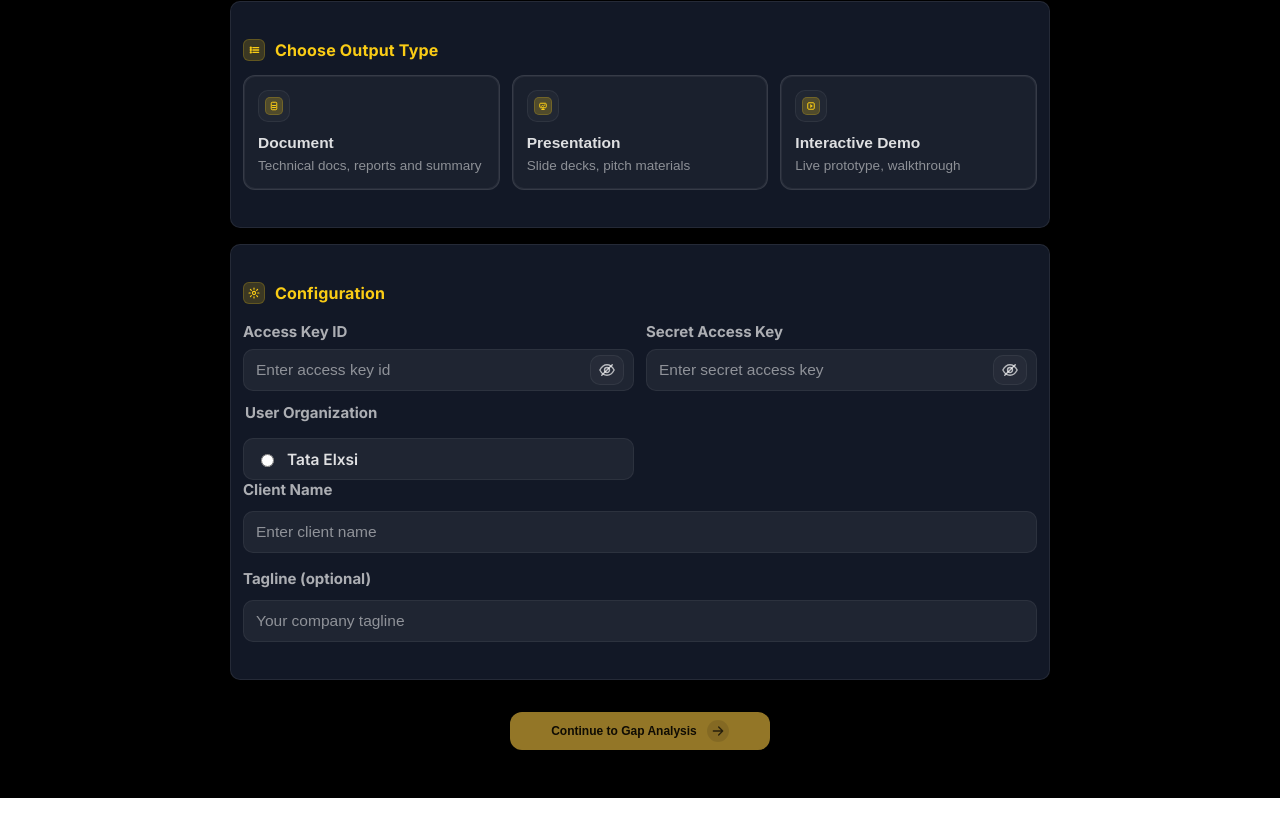
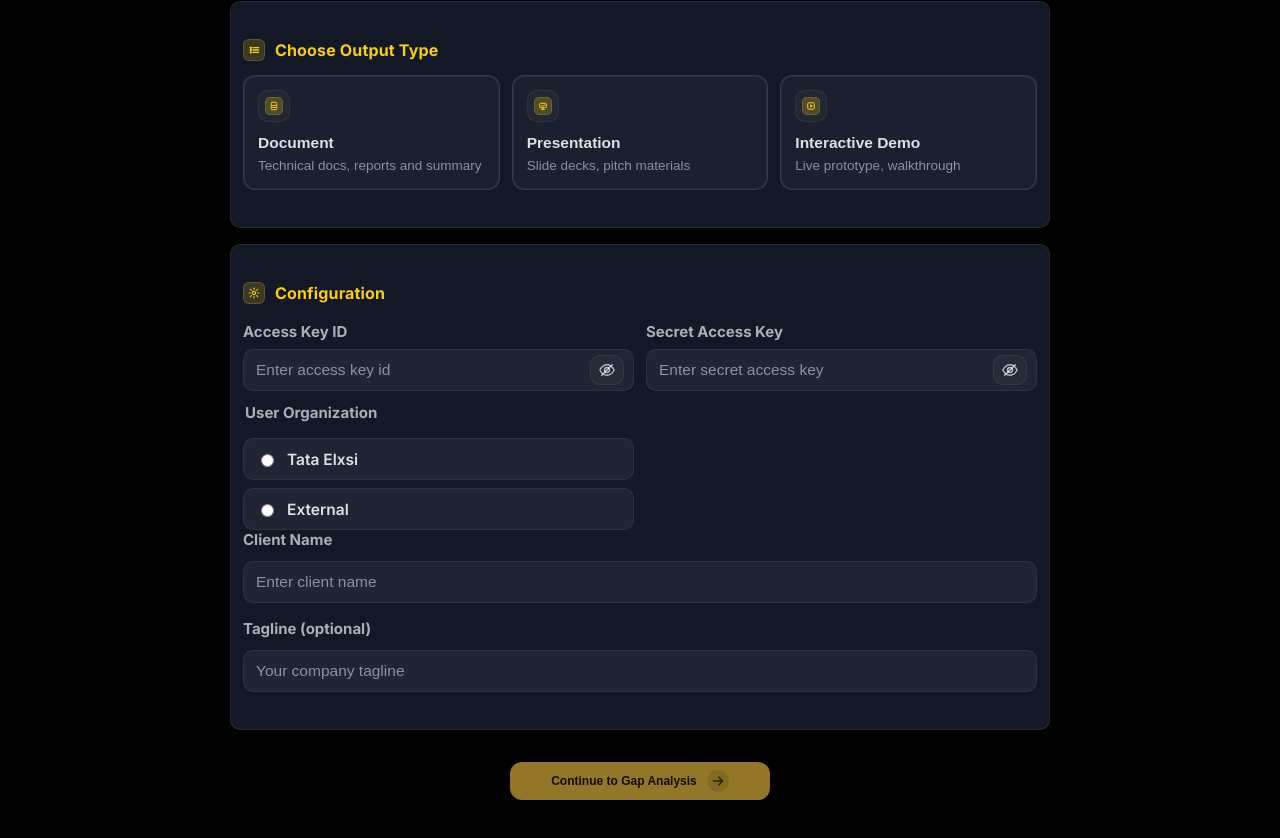
Before and after one commit to kavia-common/solutiongen-platform-10016-10025, a React (Create React App) app in the folder frontend_app/: page / in a window 1280 px wide. Shown: the part 493-1331 px from the top of the page. Before the commit the page ends 1291 px from the top, so only its background shows below. Built offline with nearby package versions, Linux system fonts and the light colour scheme; the HTML template or start-up script is replaced by a standard one.

Commit message:
Checkpoint 100 - cg3f38ca0e

```diff
--- a/frontend_app/src/App.js
+++ b/frontend_app/src/App.js
@@ -345,6 +345,21 @@ function App() {
                       }}
                     />
                     <span className="udcRadioLabelText">Tata Elxsi</span>
+                  </label>
+
+                  <label className="udcRadioOption">
+                    <input
+                      type="radio"
+                      name="userOrganization"
+                      value="external"
+                      checked={userOrganization === "external"}
+                      onChange={() => {
+                        setUserOrganization("external");
+                        // External users should not carry a stale Business Unit selection.
+                        setBusinessUnit("");
+                      }}
+                    />
+                    <span className="udcRadioLabelText">External</span>
                   </label>
                 </fieldset>
 
```
Also changed, not shown: 2 other files (tests, documents, lock files or other folders).
